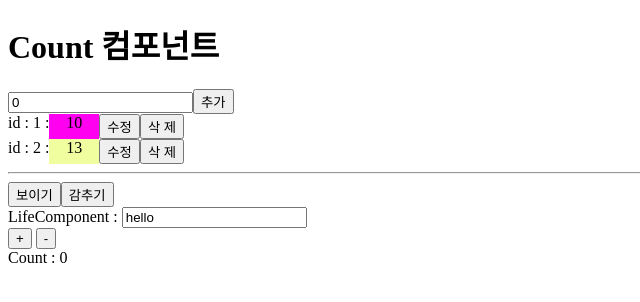
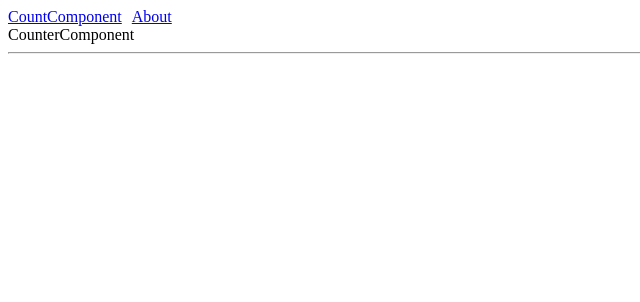
Before and after one commit to hansei-it/app2025_state_countlist, a React (Create React App) app: page / in a window 1280 px wide. Shown: the top 302 px of the page, without its empty margins (0-640 px from the left). Built offline with nearby package versions, Linux system fonts and the light colour scheme.

Commit message:
[add] Link와 Routes, Route를 사용하여 라우트 페이지 랜더링

```diff
--- a/src/App.js
+++ b/src/App.js
@@ -1,6 +1,8 @@
 import {useRef, useReducer} from 'react';
 import CountComponent from './CounterComponent'
 import Lifecycle from './Lifecycle/LifecycleApp';
+import {Link, Routes, Route} from 'react-router-dom';
+import CounterComponent from './CounterComponent';
 
 function reducer(state, action)
 {
@@ -36,10 +38,15 @@ function App() {
   }
   return (
   <div>
-    <CountComponent countState={countState} onAddList={onAddList}
-      onUpdateList={onUpdateList} onRemoveList={onRemoveList}/>
+    <nav >
+      <Link to="/" style={{ marginRight: 10 }}>CountComponent</Link>
+      <Link to="/lifecycle">About</Link>
+    </nav>
+    <Routes>
+      <Route path="/" element={<div> CounterComponent </div>} />
+      <Route path="/lifecycle" element={<div> LifeCycle </div>}/>
+    </Routes>
     <hr/>
-    <Lifecycle/>
   </div>
    );
 }
--- a/src/CountItem.js
+++ b/src/CountItem.js
@@ -5,7 +5,8 @@ const CountItem = ({ item, onUpdateList, onRemoveList})=>
     const [number, setNumber] = useState(item.num);
     const [updateCount, setUpdateCount] = useState(false);
 
-    return (<div key={item.id} style={{ display: 'flex' }}>
+    return (
+    <div key={item.id} style={{ display: 'flex' }}>
         id : {item.id} :
         {
             updateCount ?
@@ -19,7 +20,8 @@ const CountItem = ({ item, onUpdateList, onRemoveList})=>
         }
 
         <button onClick={() => onRemoveList(item.id)}> 삭 제 </button>
-    </div>);
+    </div>
+    );
 }
 
 export default CountItem;
```
